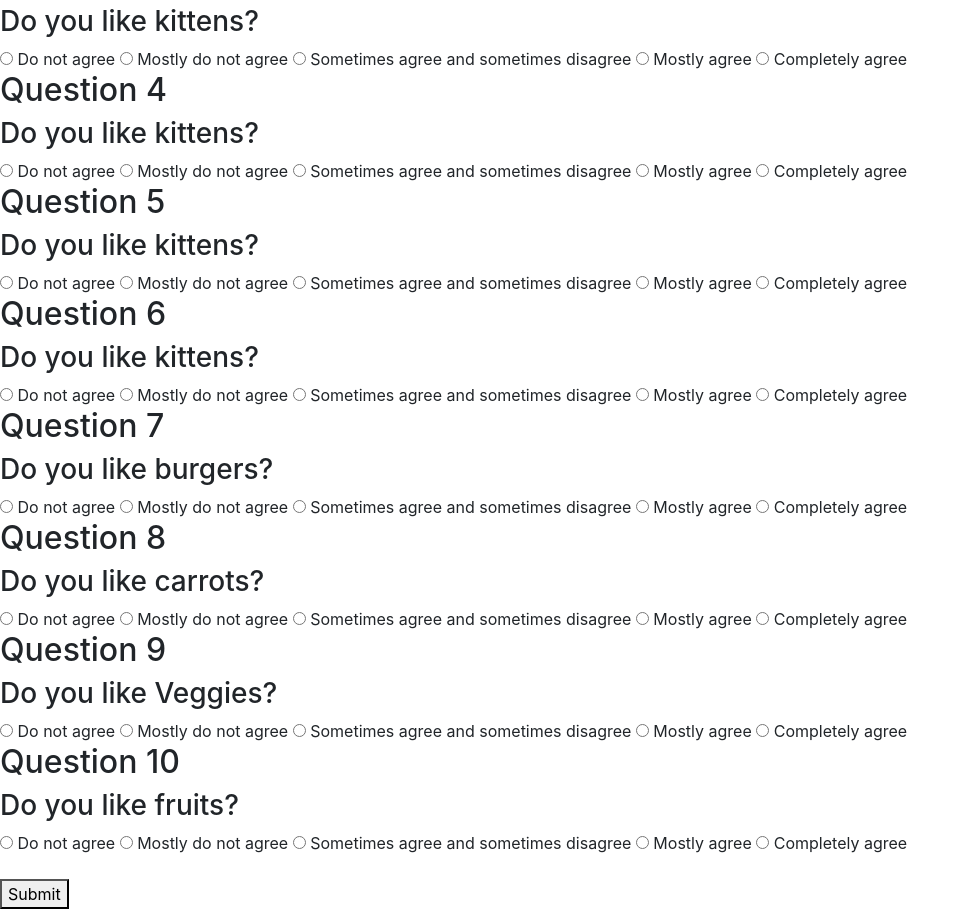
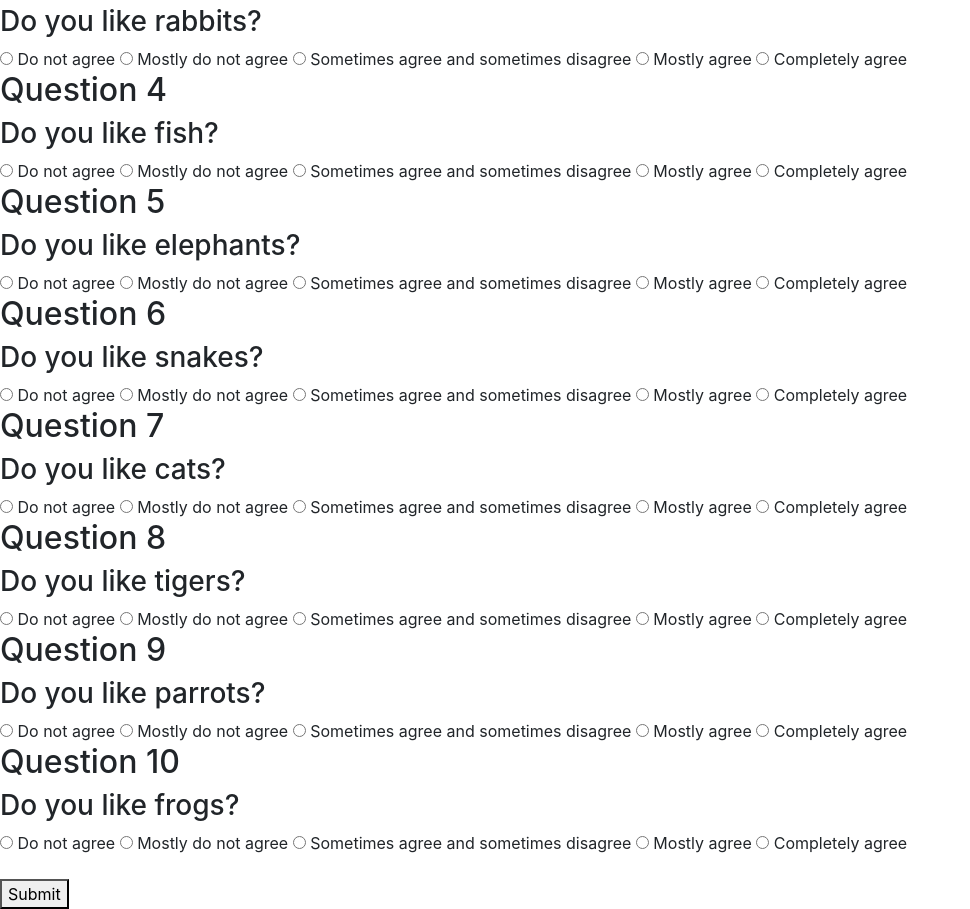
Before and after one commit to mchavali05/friend_finder, a website: page public/survey.html in a window 1280 px wide. Shown: the part 321-1230 px from the top of the page, without its empty margins (0-970 px from the left). Drawn offline with nearby package versions, Linux system fonts and the light colour scheme.

Commit message:
questions cleanup

```diff
--- a/public/survey.html
+++ b/public/survey.html
@@ -40,7 +40,7 @@
 	  <input type="radio" name="q2" value="5"> Completely agree
 
 	  <h2>Question 3</h2>
-	  <h3>Do you like kittens?</h3>
+	  <h3>Do you like rabbits?</h3>
 	  <input type="radio" name="q3" value="1"> Do not agree
 
 	  <input type="radio" name="q3" value="2"> Mostly do not agree
@@ -52,7 +52,7 @@
 	  <input type="radio" name="q3" value="5"> Completely agree
 
 	  <h2>Question 4</h2>
-	  <h3>Do you like kittens?</h3>
+	  <h3>Do you like fish?</h3>
 	  <input type="radio" name="q4" value="1"> Do not agree
 
 	  <input type="radio" name="q4" value="2"> Mostly do not agree
@@ -64,7 +64,7 @@
 	  <input type="radio" name="q4" value="5"> Completely agree
 
 	  <h2>Question 5</h2>
-	  <h3>Do you like kittens?</h3>
+	  <h3>Do you like elephants?</h3>
 	  <input type="radio" name="q5" value="1"> Do not agree
 
 	  <input type="radio" name="q5" value="2"> Mostly do not agree
@@ -76,7 +76,7 @@
 	  <input type="radio" name="q5" value="5"> Completely agree
 
 	  <h2>Question 6</h2>
-	  <h3>Do you like kittens?</h3>
+	  <h3>Do you like snakes?</h3>
 	  <input type="radio" name="q6" value="1"> Do not agree
 
 	  <input type="radio" name="q6" value="2"> Mostly do not agree
@@ -88,7 +88,7 @@
 	  <input type="radio" name="q6" value="5"> Completely agree
 
 	  <h2>Question 7</h2>
-	  <h3>Do you like burgers?</h3>
+	  <h3>Do you like cats?</h3>
 	  <input type="radio" name="q7" value="1"> Do not agree
 
 	  <input type="radio" name="q7" value="2"> Mostly do not agree
@@ -100,7 +100,7 @@
 	  <input type="radio" name="q7" value="5"> Completely agree
 
 	  <h2>Question 8</h2>
-	  <h3>Do you like carrots?</h3>
+	  <h3>Do you like tigers?</h3>
 	  <input type="radio" name="q8" value="1"> Do not agree
 
 	  <input type="radio" name="q8" value="2"> Mostly do not agree
@@ -112,7 +112,7 @@
 	  <input type="radio" name="q8" value="5"> Completely agree
 
 	  <h2>Question 9</h2>
-	  <h3>Do you like Veggies?</h3>
+	  <h3>Do you like parrots?</h3>
 	  <input type="radio" name="q9" value="1"> Do not agree
 
 	  <input type="radio" name="q9" value="2"> Mostly do not agree
@@ -124,7 +124,7 @@
 	  <input type="radio" name="q9" value="5"> Completely agree
 
 	  <h2>Question 10</h2>
-	  <h3>Do you like fruits?</h3>
+	  <h3>Do you like frogs?</h3>
 	  <input type="radio" name="q10" value="1"> Do not agree
 
 	  <input type="radio" name="q10" value="2"> Mostly do not agree
```
